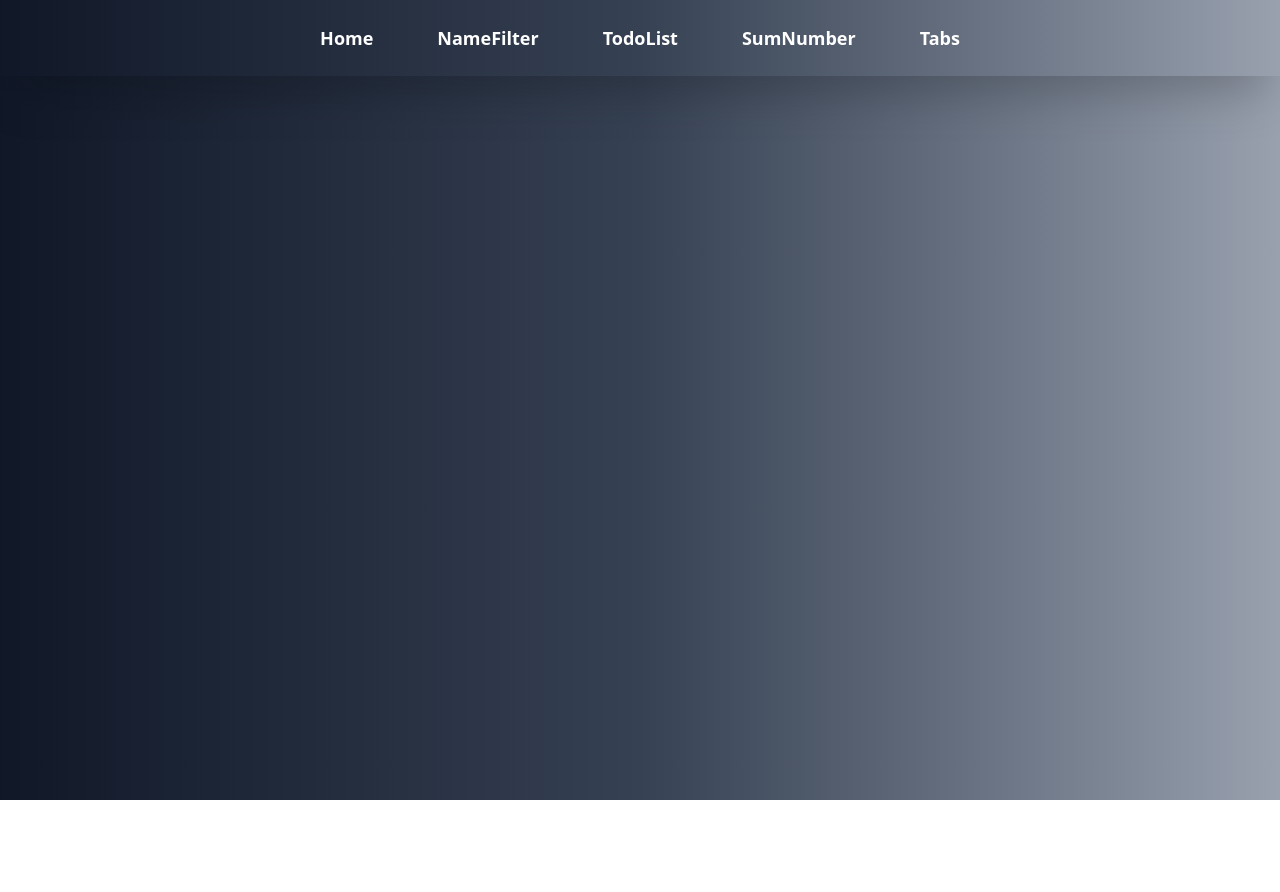
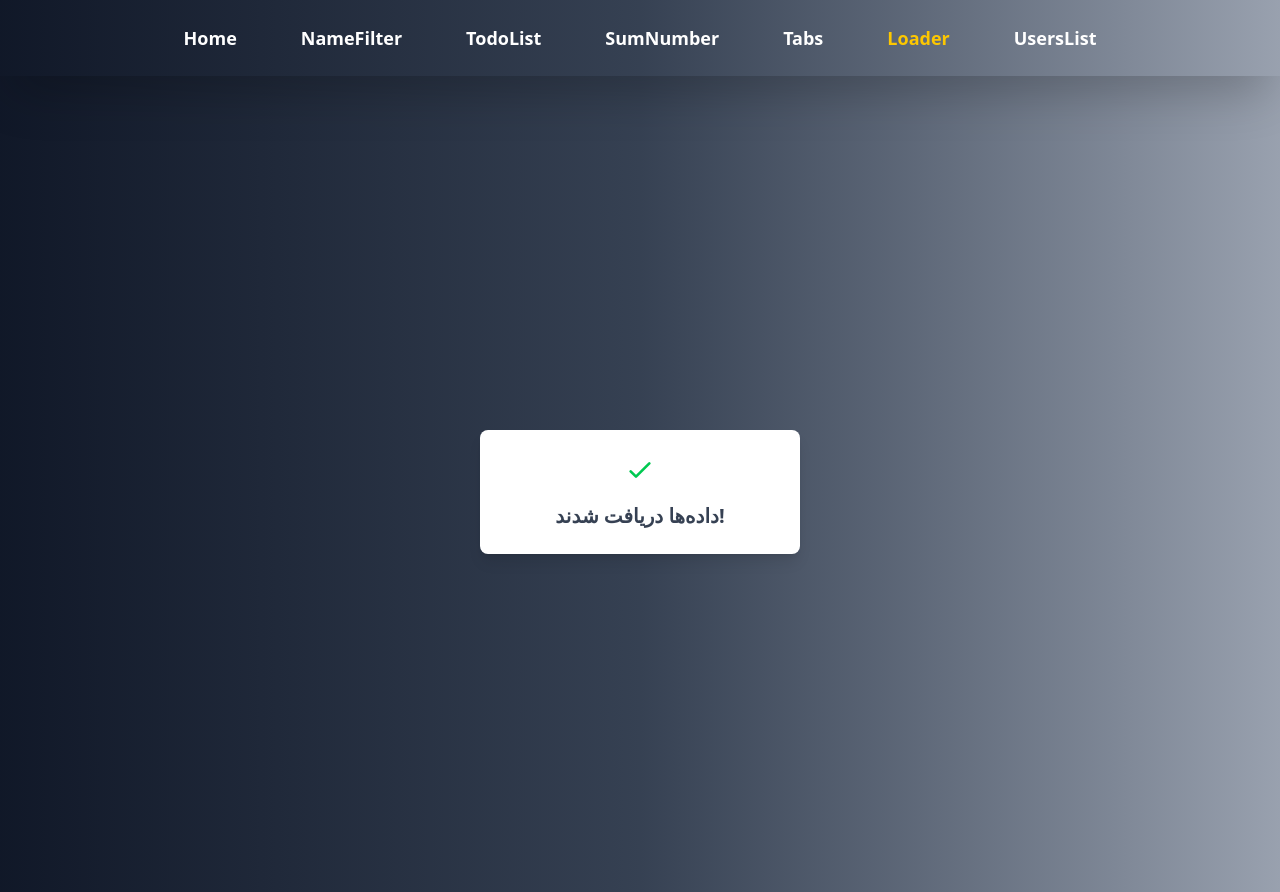
Before and after one commit to hamedmkm/Interview-Prep-Samples, a React (Vite) app: page /Loader in a window 1280 px wide. Before the commit the page ends 800 px from the top, so only its background shows below. Built offline with nearby package versions, Linux system fonts and the light colour scheme.

Commit message:
add Loader UserList

```diff
--- a/src/App/App.jsx
+++ b/src/App/App.jsx
@@ -5,6 +5,8 @@ import SumNumberComponent from "../Pages/SumNumberExam/SumNubmerExam";
 import TodoList from "../Pages/TodoList/TodoList";
 import NameFilter from "../Pages/FliterArray/FilterArray";
 import Tabs from "../Pages/Tabs/Tabs";
+import Loader from "../Pages/Loader/Loader";
+import UsersList from "../Pages/GetAPi/GetAPIUserList";
 
 const App = () => {
   return (
@@ -18,6 +20,8 @@ const App = () => {
           <Route path="/TodoList" element={<TodoList />} />
           <Route path="/NameFilter" element={<NameFilter />} />
           <Route path="/Tabs" element={<Tabs />} />
+          <Route path="/Loader" element={<Loader />} />
+          <Route path="/UsersList" element={<UsersList />} />
         </Routes>
       </div>
     </Router>
--- /dev/null
+++ b/src/Pages/GetAPi/GetAPIUserList.jsx
@@ -0,0 +1,57 @@
+import React, { useState, useEffect } from 'react';
+import Loader from '../Loader/Loader';
+
+const UsersList = () => {
+  const [loading, setLoading] = useState(true);
+  const [users, setUsers] = useState([]);
+  const [error, setError] = useState(null);
+
+
+  useEffect(() => {
+    fetch('https://jsonplaceholder.typicode.com/users')
+      .then((response) => {
+        if (!response.ok) {
+          throw new Error('مشکلی در دریافت داده‌ها پیش آمده است!');
+        }
+        return response.json();
+      })
+      .then((data) => {
+        setUsers(data);
+        setLoading(false);
+      })
+      .catch((error) => {
+        setError(error.message);
+        setLoading(false);
+      });
+  }, []);
+
+  if (loading) {
+    return <Loader />;
+  }
+
+
+  if (error) {
+    return (
+      <div className="flex justify-center items-center min-h-screen bg-gray-100">
+        <p className="text-lg text-red-500 font-semibold">خطا: {error}</p>
+      </div>
+    );
+  }
+
+
+  return (
+    <div className="container mx-auto p-6 bg-white rounded-lg shadow-xl mt-6">
+      <h2 className="text-3xl font-semibold text-center text-gray-800 mb-6">User List</h2>
+      <ul className="space-y-4">
+        {users.map((user) => (
+          <li key={user.id} className="p-4 border rounded-lg shadow-md hover:bg-gray-100">
+            <p className="text-xl font-semibold text-gray-800">{user.name}</p>
+            <p className="text-gray-600">{user.email}</p>
+          </li>
+        ))}
+      </ul>
+    </div>
+  );
+};
+
+export default UsersList;
--- /dev/null
+++ b/src/Pages/Loader/Loader.jsx
@@ -0,0 +1,34 @@
+import React, { useState, useEffect } from 'react';
+
+const Loader = () => {
+  const [loading, setLoading] = useState(true);
+  const [message, setMessage] = useState('در حال بارگذاری...');
+
+  useEffect(() => {
+    const timer = setTimeout(() => {
+      setLoading(false);
+      setMessage('داده‌ها دریافت شدند!');
+    }, 3000);
+
+    return () => clearTimeout(timer);
+  }, []);
+
+  return (
+    <div className="flex justify-center items-center min-h-screen ">
+      <div className="text-center p-6 bg-white rounded-lg shadow-lg w-80">
+        <div className="flex justify-center items-center mb-4">
+          {loading ? (
+            <div className="animate-spin rounded-full border-t-4 border-blue-500 w-12 h-12"></div>
+          ) : (
+            <svg xmlns="http://www.w3.org/2000/svg" className="w-8 h-8 text-green-500" fill="none" viewBox="0 0 24 24" stroke="currentColor">
+              <path strokeLinecap="round" strokeLinejoin="round" strokeWidth="2" d="M5 13l4 4L19 7" />
+            </svg>
+          )}
+        </div>
+        <p className="text-xl font-semibold text-gray-700">{message}</p>
+      </div>
+    </div>
+  );
+};
+
+export default Loader;
--- a/src/Pages/NavBar/NavBar.jsx
+++ b/src/Pages/NavBar/NavBar.jsx
@@ -80,6 +80,33 @@ const Navbar = () => {
             }
           >
             Tabs
+          </NavLink>
+        </li>
+        <li>
+          <NavLink
+            to="/Loader"
+            className={({ isActive }) =>
+              `text-white font-semibold text-lg px-4 py-2 rounded-lg transition duration-300 ease-in-out transform ${
+                isActive
+                  ? "text-yellow-400 scale-105"
+                  : "hover:text-yellow-400 hover:scale-105"
+              }`
+            }
+          >
+            Loader
+          </NavLink>
+        </li>     <li>
+          <NavLink
+            to="/UsersList"
+            className={({ isActive }) =>
+              `text-white font-semibold text-lg px-4 py-2 rounded-lg transition duration-300 ease-in-out transform ${
+                isActive
+                  ? "text-yellow-400 scale-105"
+                  : "hover:text-yellow-400 hover:scale-105"
+              }`
+            }
+          >
+            UsersList
           </NavLink>
         </li>
       </ul>
@@ -165,6 +192,34 @@ const Navbar = () => {
             Tabs
           </NavLink>
         </li>
+        <li>
+          <NavLink
+            to="/Loader"
+            className={({ isActive }) =>
+              `text-white font-semibold text-lg px-4 py-2 rounded-lg transition duration-300 ease-in-out transform ${
+                isActive
+                  ? "text-yellow-400 scale-105"
+                  : "hover:text-yellow-400 hover:scale-105"
+              }`
+            }
+          >
+            Loader
+          </NavLink>
+        </li>
+        <li>
+          <NavLink
+            to="/UsersList"
+            className={({ isActive }) =>
+              `text-white font-semibold text-lg px-4 py-2 rounded-lg transition duration-300 ease-in-out transform ${
+                isActive
+                  ? "text-yellow-400 scale-105"
+                  : "hover:text-yellow-400 hover:scale-105"
+              }`
+            }
+          >
+            UsersList
+          </NavLink>
+        </li>
           </ul>
         )}
       </div>
--- a/src/index.css
+++ b/src/index.css
@@ -42,17 +42,28 @@
     animation: slide-in 0.5s ease-in-out forwards;
 }
 .tabs-container {
-    width: 100%;
-    max-width: 800px;
-    margin: 0 auto;
-    padding: 20px;
-    font-family: 'Arial', sans-serif;
-  }
+  width: 100%;
+  max-width: 800px;
+  padding: 20px;
+  font-family: 'Arial', sans-serif;
+  display: flex;
+  flex-direction: column;
+  justify-content: center;
+  align-items: center;
+  text-align: center;
+       /* تنظیم متن به صورت مرکز برای زیبایی بیشتر */
+}
+
 
   .tabs {
     display: flex;
     border-bottom: 2px solid #ffffff54;
     margin-bottom: 20px;
+
+    justify-content: center;   /* مرکز کردن افقی */
+    align-items: center;       /* مرکز کردن عمودی */
+
+    margin: 0;
   }
 
   .tab {
@@ -64,7 +75,7 @@
     transition: color 0.3s, border-color 0.3s;
     font-size: 16px;
     font-weight: 600;
-    color: #555;
+    color: #ffffff;
     position: relative;
   }
 
```
